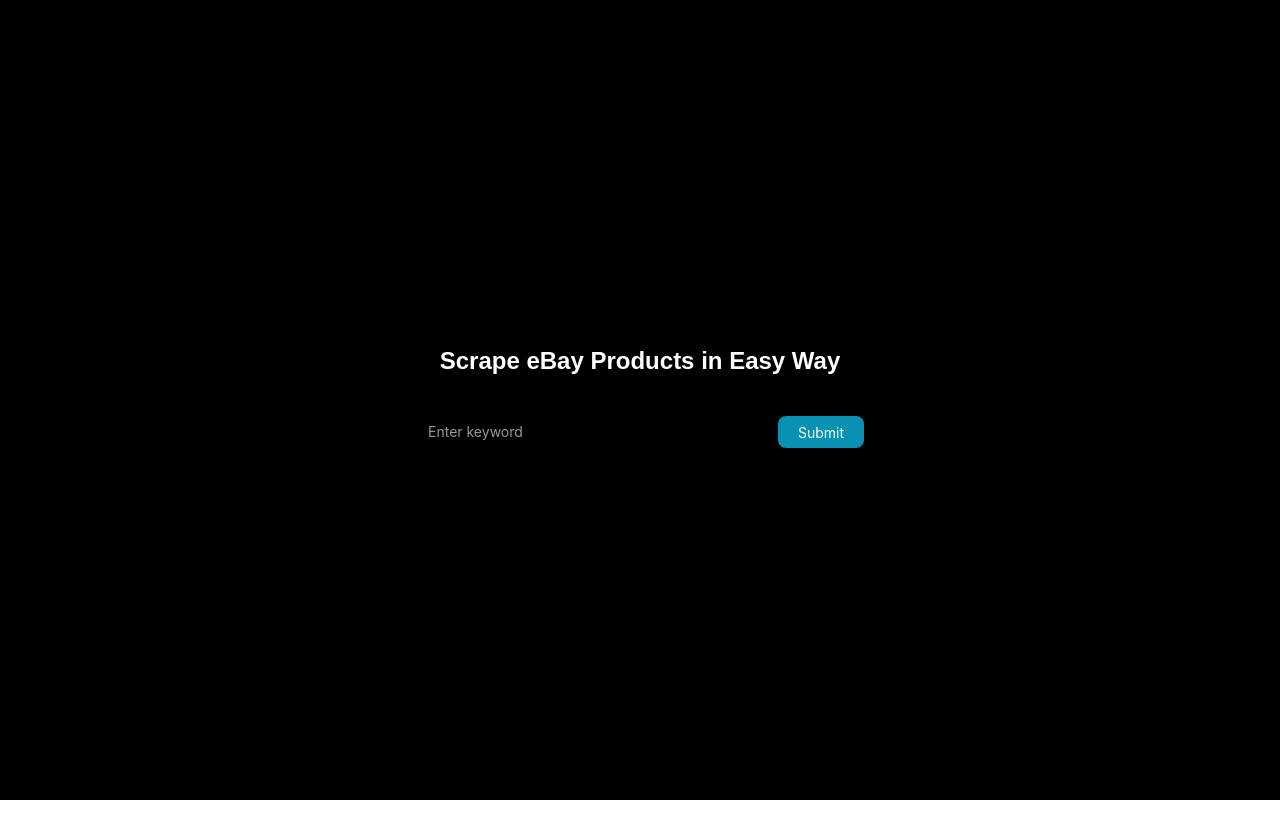
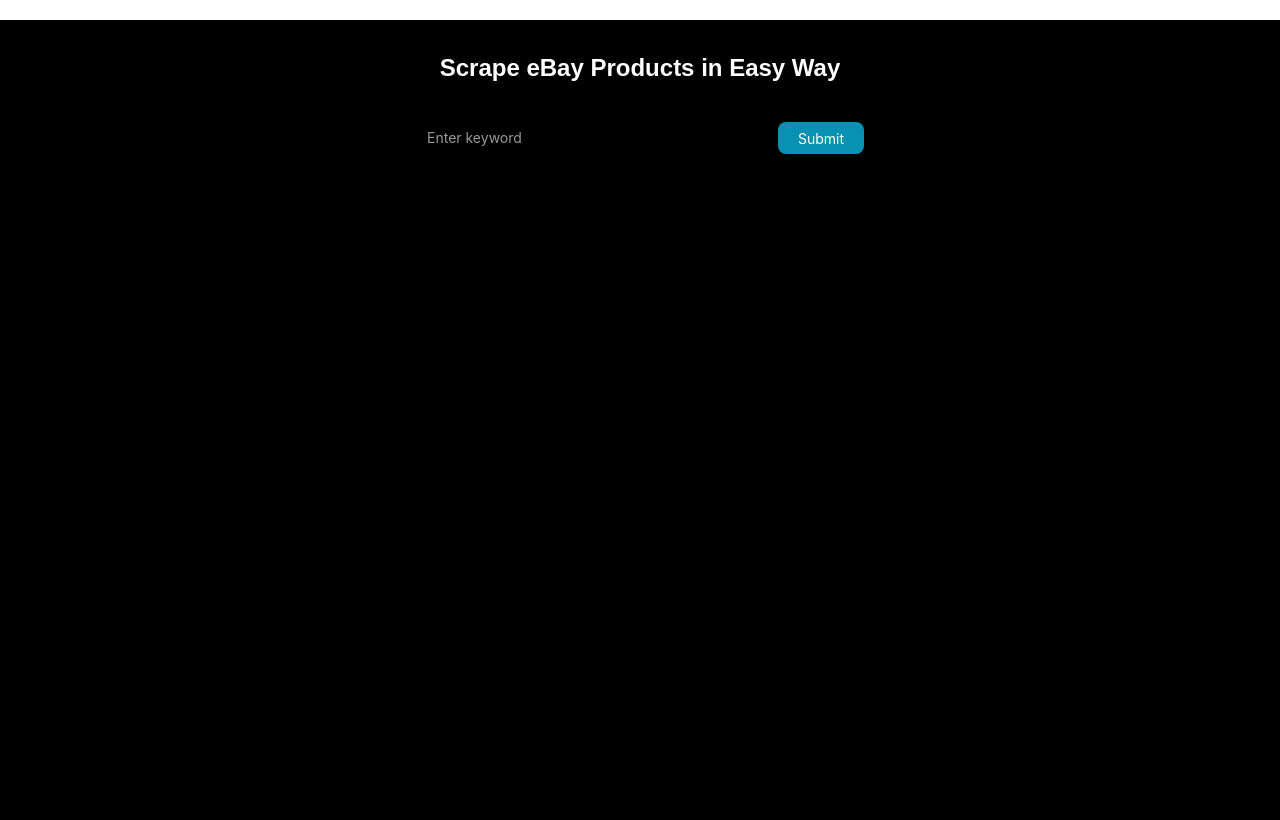
Before and after one commit to rdhhauzan/ebay-scraper, a Next.js app: page / in a window 1280 px wide. Built offline with nearby package versions, Linux system fonts and the light colour scheme; what @ant-design/nextjs-registry would draw is missing.

Commit message:
Refine input and button styles in global CSS; adjust layout margin in homepage component

```diff
--- a/app/globals.css
+++ b/app/globals.css
@@ -33,7 +33,7 @@
 .custom-input {
   background-color: black !important;
   color: white !important;
-  border: 2px solid transparent;
+  border: 1px solid transparent;
   border-radius: 8px;
   padding: 10px;
   transition: all 0.3s ease-in-out;
@@ -53,7 +53,7 @@
   background-color: #0891B2 !important;
   color: white !important;
   border-radius: 8px;
-  border: none;
+  border: none !important;
   transition: all 0.3s ease-in-out;
 }
 
--- a/app/page.js
+++ b/app/page.js
@@ -8,7 +8,7 @@
   const [keyword, setKeyword] = useState("");
 
   return (
-    <div className="flex flex-col items-center justify-center min-h-screen bg-black p-8 gap-8">
+    <div className="flex flex-col items-center mt-5 min-h-screen bg-black p-8 gap-8">
       <h1 className="text-2xl text-white font-bold text-center">
         Scrape eBay Products in Easy Way
       </h1>
```
